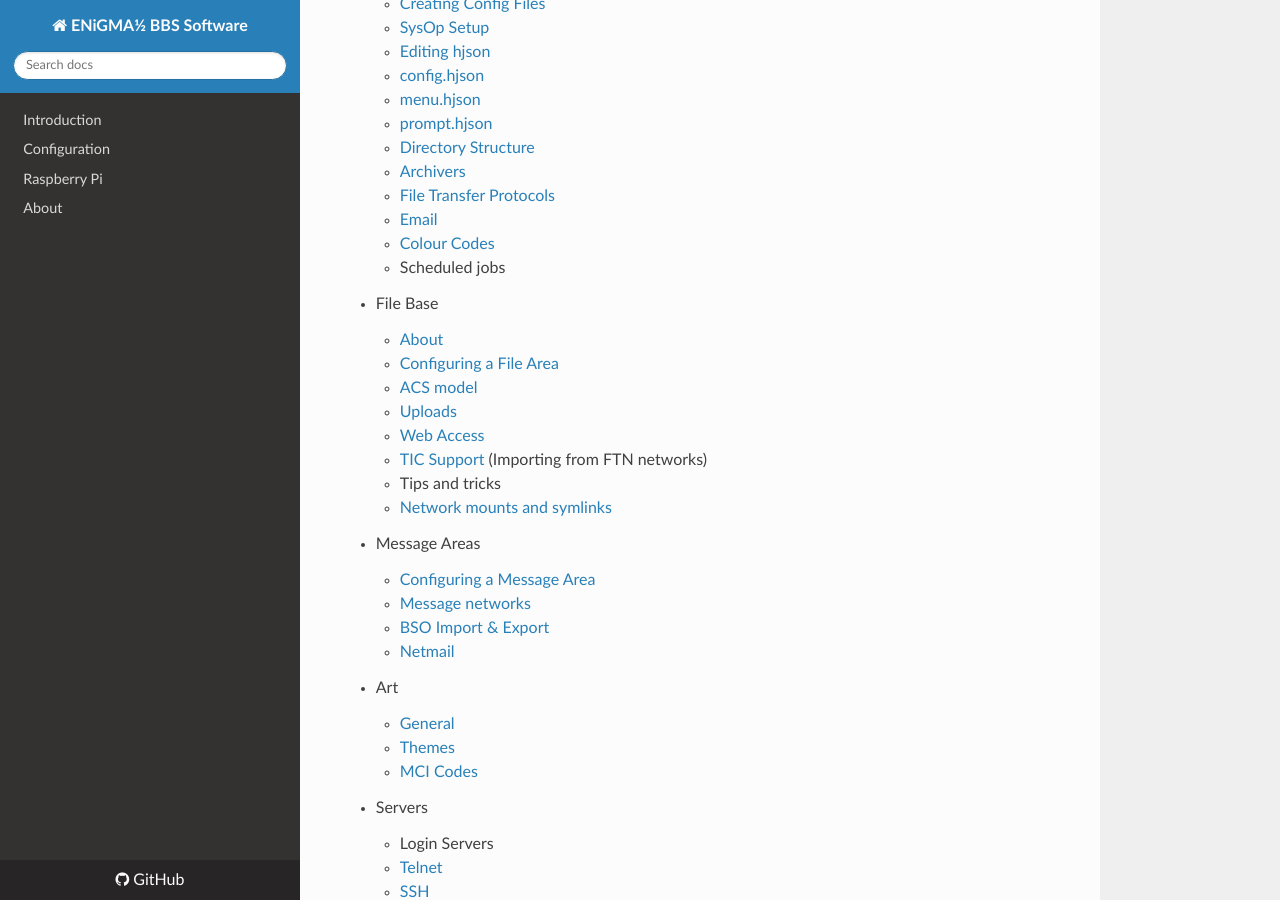
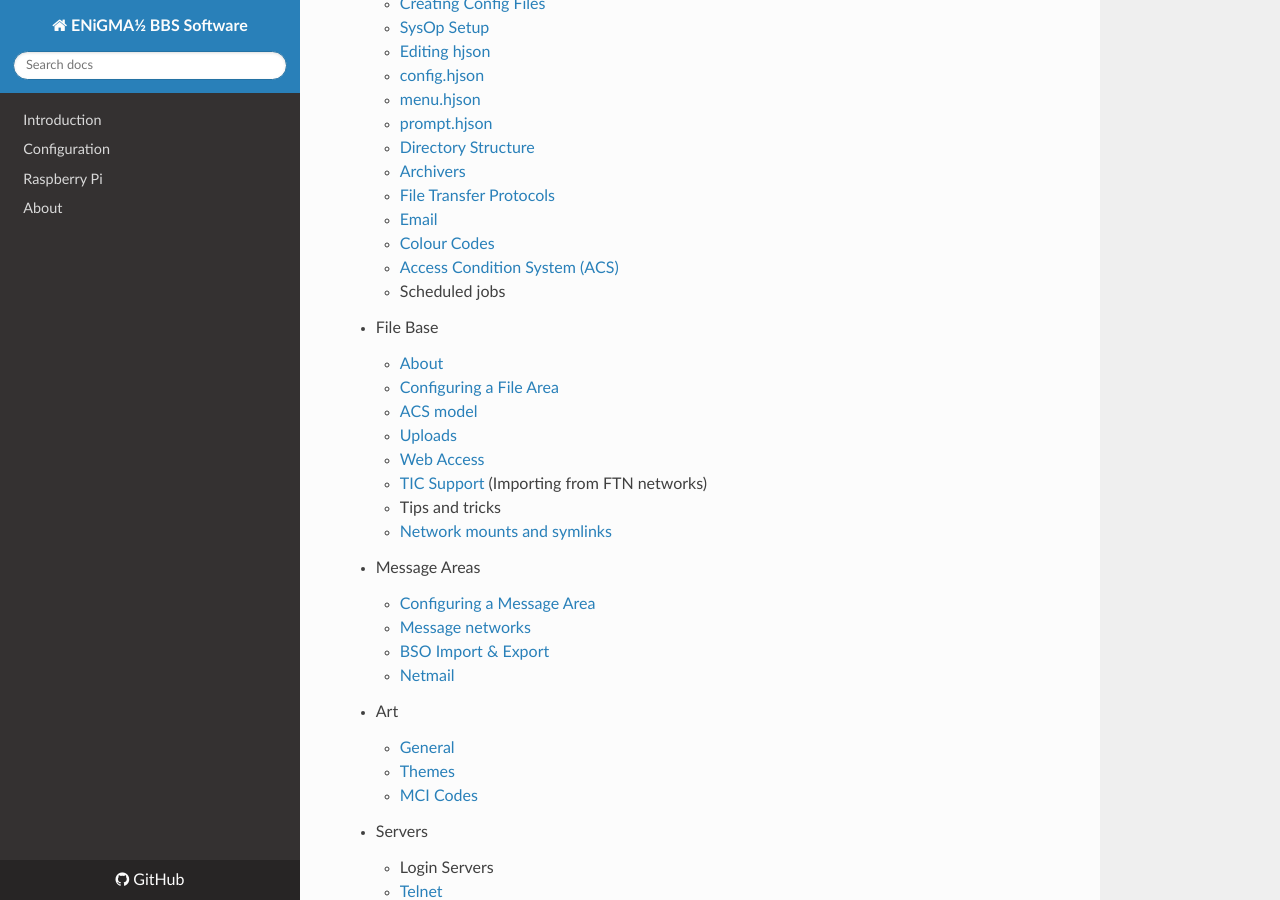
Before and after one commit to NuSkooler/enigma-bbs, an MkDocs documentation site: the page built from docs/_includes/nav.md, in a window 1280 px wide and 900 px high, scrolled down 455 px. Built offline with MkDocs 1.6.1, drawn with Linux system fonts in a browser that asks for light colours; nearby versions of some CDN libraries; old or Windows-style settings are respelled for this version of MkDocs.

Commit message:
Add initial ACS docs

```diff
--- a/docs/_includes/nav.md
+++ b/docs/_includes/nav.md
@@ -22,6 +22,7 @@
     - [File Transfer Protocols]({{ site.baseurl }}{% link configuration/file-transfer-protocols.md %})
     - [Email]({{ site.baseurl }}{% link configuration/email.md %})
     - [Colour Codes]({{ site.baseurl }}{% link configuration/colour-codes.md %})
+    - [Access Condition System (ACS)]({{ site.baseurl }}{% link configuration/acs.md %})
     - Scheduled jobs
 
 
```
